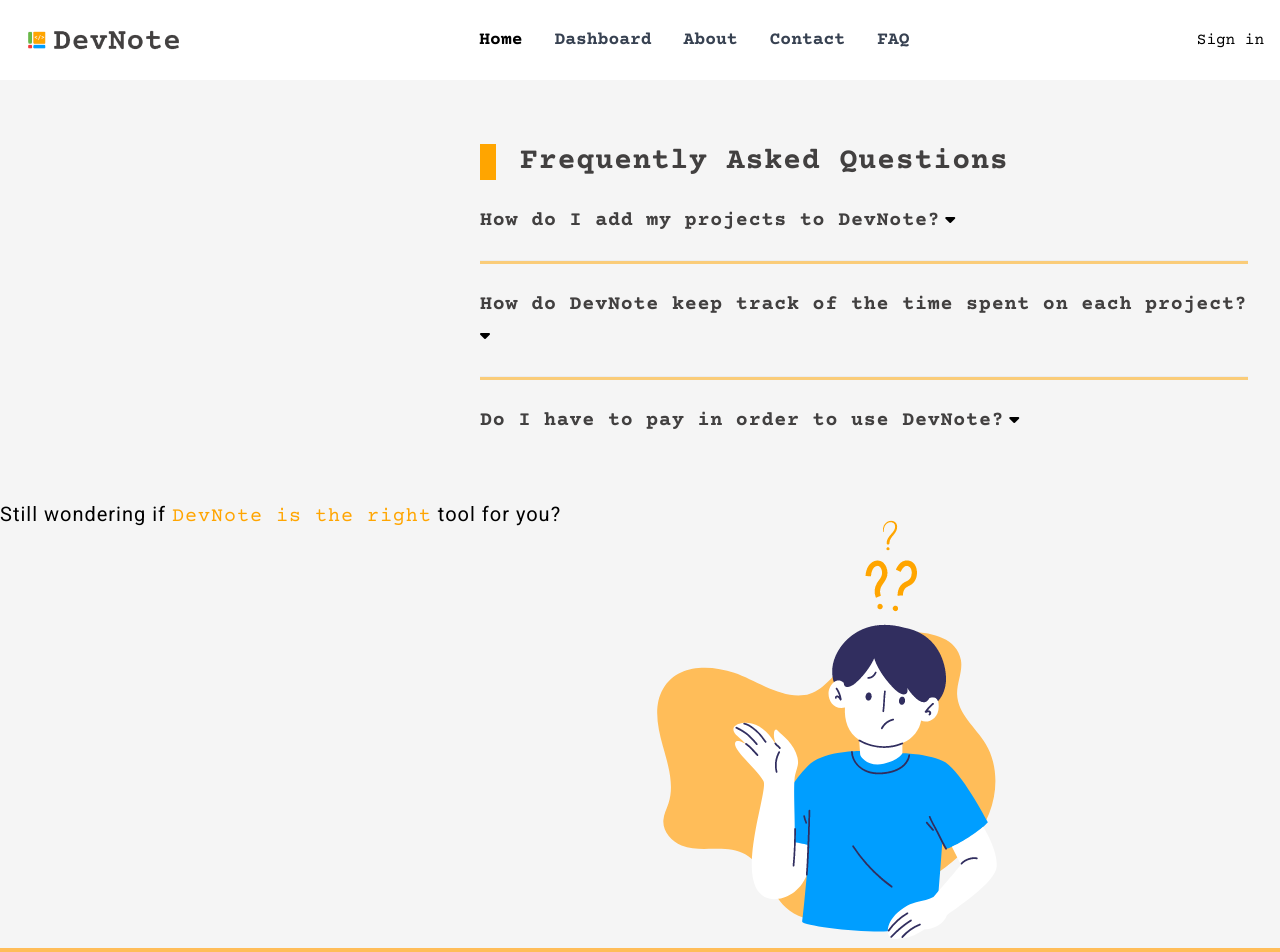
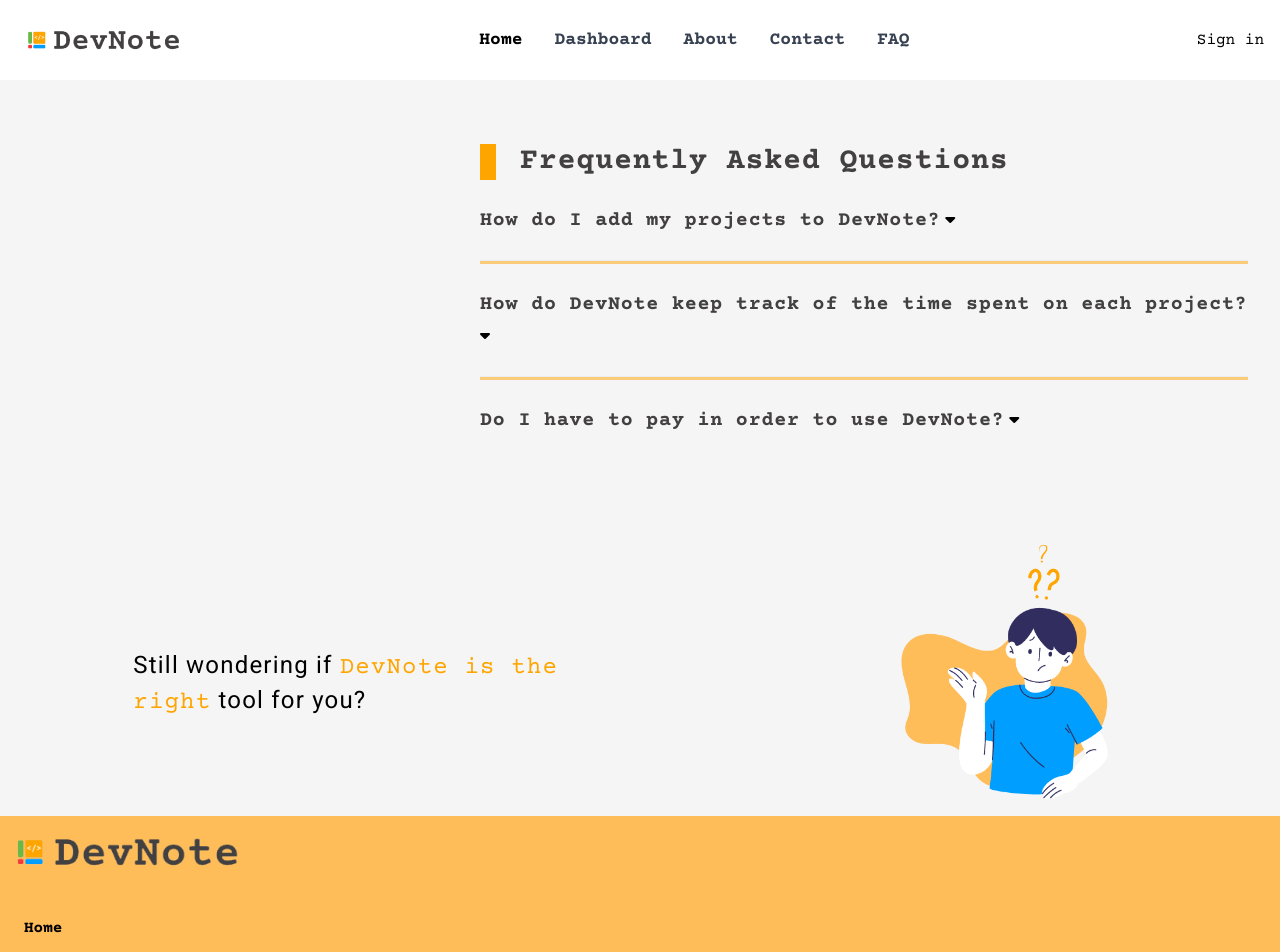
Before and after one commit to edukaki/devlist, a React (Create React App) app: page /faq in a window 1280 px wide. Shown: the top 952 px of the page. Built offline with nearby package versions, Linux system fonts and the light colour scheme; no server answers.

Commit message:
feat(faq): position and give dimensions to text and img

```diff
--- a/src/pages/Faq/index.jsx
+++ b/src/pages/Faq/index.jsx
@@ -29,9 +29,9 @@ const Faq = () => {
                 <ParagraphBlock bgColor="exist" hidden="true" paragraphContent="No. DevNote is completely FREE!"/>
 
             </div>
-            <section className='flex flex-column md:flex-row '>
-                <h2 className="text-xl tracking-wider font-thin">Still wondering if <span className="font-courier text-orange">DevNote is the right</span> tool for you?</h2>
-                <img src={faqImg}></img>
+            <section className='flex justify-around p-8'>
+                <h2 className="text-xl w-5/12 my-auto tracking-wider lg:text-2xl">Still wondering if <span className="font-courier text-orange">DevNote is the right</span> tool for you?</h2>
+                <img className="w-4/12 lg:w-3/12" src={faqImg} alt="decorative question mark"></img>
             </section>
         </main>
     )
```
